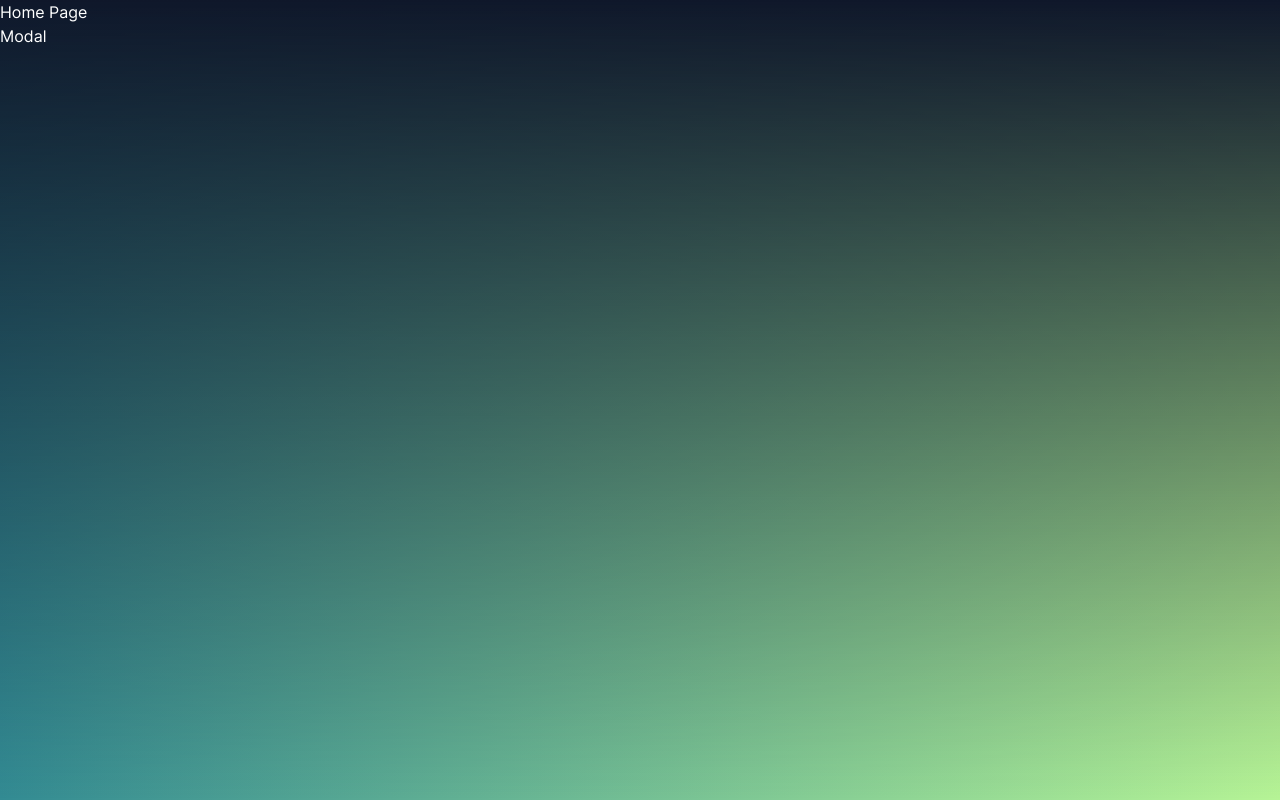
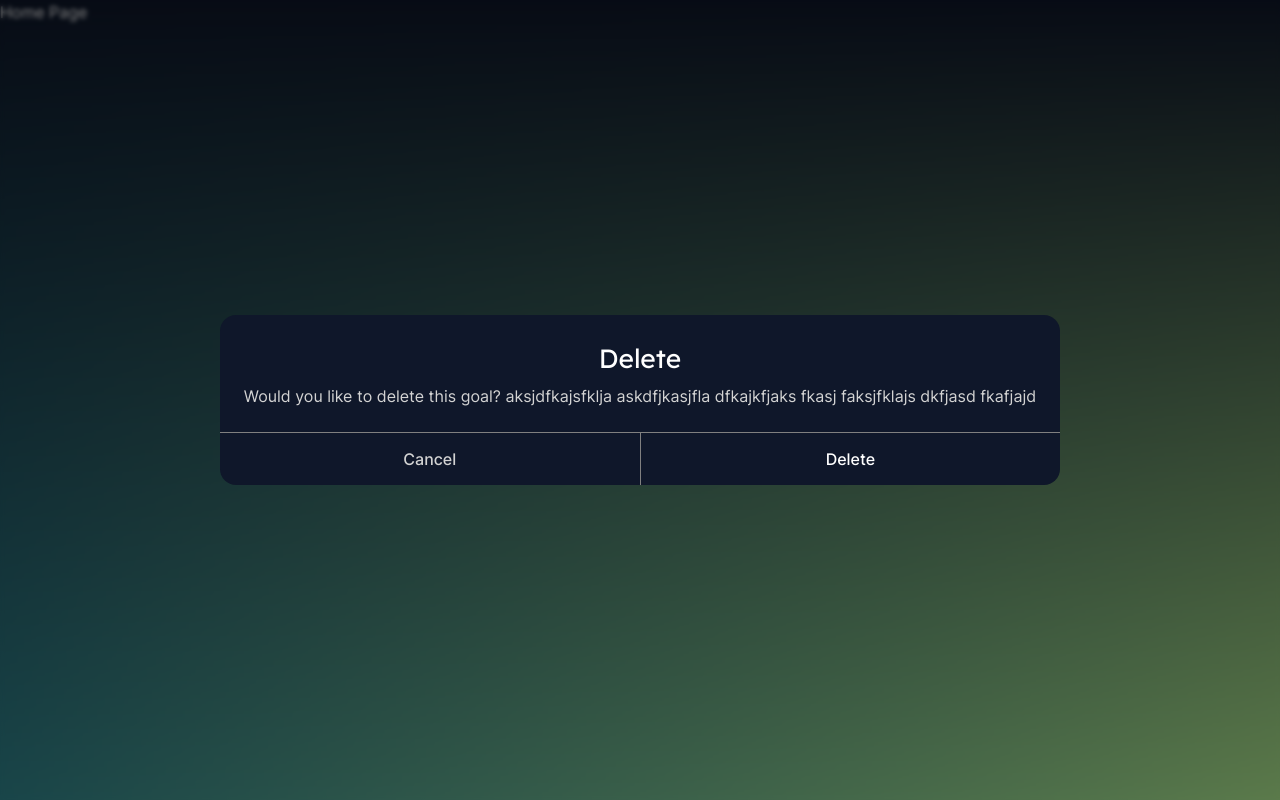
Before and after one commit to kore4lyf/reactjs, a React (Vite) app in the folder todo-app/: page / in a window 1280 px wide. Built offline with nearby package versions, Linux system fonts and the light colour scheme.

Commit message:
Style Modal Component

```diff
--- a/todo-app/src/components/App.jsx
+++ b/todo-app/src/components/App.jsx
@@ -19,6 +19,7 @@ function App() {
   const location = useLocation().pathname
   const shouldNavShow = ['/todo', '/goal'].includes(location)
   return (
+    <>
       <main>
       { shouldNavShow &&
         <header>
@@ -32,8 +33,9 @@ function App() {
           <Route exact path='/goal' element={<GoalPage/>} />
           <Route path='*' element={<PageNotFound/>} />
         </Routes>
-        <Modal/>
       </main>
+      <Modal/>
+    </>
   )
 }
 
--- a/todo-app/src/components/Modal.jsx
+++ b/todo-app/src/components/Modal.jsx
@@ -1,10 +1,25 @@
 import React from 'react'
 
 function Modal() {
+  const handleCancel = () => {
+
+  }
+
+  const handleAction = () => {
+
+  }
+
   return (
     <div className="modal__container">
-      <div>
-        Modal
+      <div className="modal">
+        <div>
+        <p className="modal__title"> Delete </p>
+        <p className="modal__text"> Would you like to delete this goal? aksjdfkajsfklja askdfjkasjfla dfkajkfjaks fkasj faksjfklajs dkfjasd fkafjajd</p>
+        </div>
+        <div className="flex modal__btns">
+          <button className="modal__btn"> Cancel </button>
+          <button className="modal__btn"> Delete </button>
+        </div>
       </div>
     </div>
   )
--- a/todo-app/src/index.scss
+++ b/todo-app/src/index.scss
@@ -9,18 +9,9 @@ $trans-black-90: #00000090;
 $trans-white-20: #FFFFFF20;
 $trans-white-90: #FFFFFF90;
 $gradient-bg: linear-gradient(to right, $dark-green, $light-green);
-$bg-overlay-top: linear-gradient(to bottom, $dark-slate, transparent);
 
 
 // Mixins
-
-@mixin item($bg) {
-  background: $bg;
-  color: white;
-  justify-content: space-between;
-  padding-inline: 1rem;
-}
-
 @mixin editableText() {
   caret-color: $light-green;
   min-width: 50vw;
@@ -32,6 +23,28 @@ $bg-overlay-top: linear-gradient(to bottom, $dark-slate, transparent);
     border: 1px solid lightgray;
     outline: none;
     display: block;
+  }
+}
+
+@mixin item($bg) {
+  background: $bg;
+  color: white;
+  justify-content: space-between;
+  padding-inline: 1rem;
+}
+
+@mixin overlay(
+  $direction,
+  $first-clr: $dark-slate,
+  $second-clr: transparent) {
+  &::before {
+    $bg: linear-gradient(to #{$direction}, #{$first-clr}, #{$second-clr});
+    content: "";
+    background: $bg;
+    height: 100vh;
+    position: fixed;
+    inset: 0;
+    z-index: -10;
   }
 }
 
@@ -86,14 +99,8 @@ body {
   font-family: 'Inter', sans-serif;
   margin: 0px;
 
-  &::before {
-    content: "";
-    background: $bg-overlay-top;
-    height: 100vh;
-    position: fixed;
-    inset: 0;
-    z-index: -10;
-  }
+  @include overlay(bottom)
+
 }
 
 main {
@@ -310,6 +317,78 @@ button {
     }
   }
 }
+
+
+
+.modal__container {
+  background: #00000080;
+  backdrop-filter: blur(2px);
+  display: grid;
+  place-content: center;
+  position: absolute;
+  inset: 0;
+  z-index: 50;
+
+  :has(&) {
+    overflow: hidden;
+  }
+
+  .modal {
+    background: white;
+    background: $dark-slate;
+    border-radius: 1rem;
+    max-width: 80vw;
+    overflow: hidden;
+    text-align: center;
+
+    .modal__title {
+      font-family: 'LexendDeca';
+      font-size: 1.65rem;
+      margin-bottom: 5px;
+      margin-top: 1.5rem;
+      padding-inline: 1.5rem;
+    }
+
+    .modal__text {
+      color: lightgray;
+      margin-top: 0px;
+      margin-bottom: 1.5rem;
+      padding-inline: 1.5rem;
+    }
+
+    .modal__btns {
+      display: flex;
+
+      .modal__btn {
+        color: white;
+        background: transparent;
+        border: 0px;
+        border-top: 1px solid gray;
+        font-family: 'Inter';
+        font-size: 1rem;
+        padding: 1rem;
+        width: 100%;
+
+        &:first-of-type {
+          color: lightgray;
+
+          &:hover {
+            color: white;
+          }
+        }
+
+        &:last-of-type {
+          border-left: 1px solid gray;
+
+          &:hover {
+            color: $light-green;
+          }
+        }
+      }
+    }
+  }
+}
+
 
 
 // tab
```
